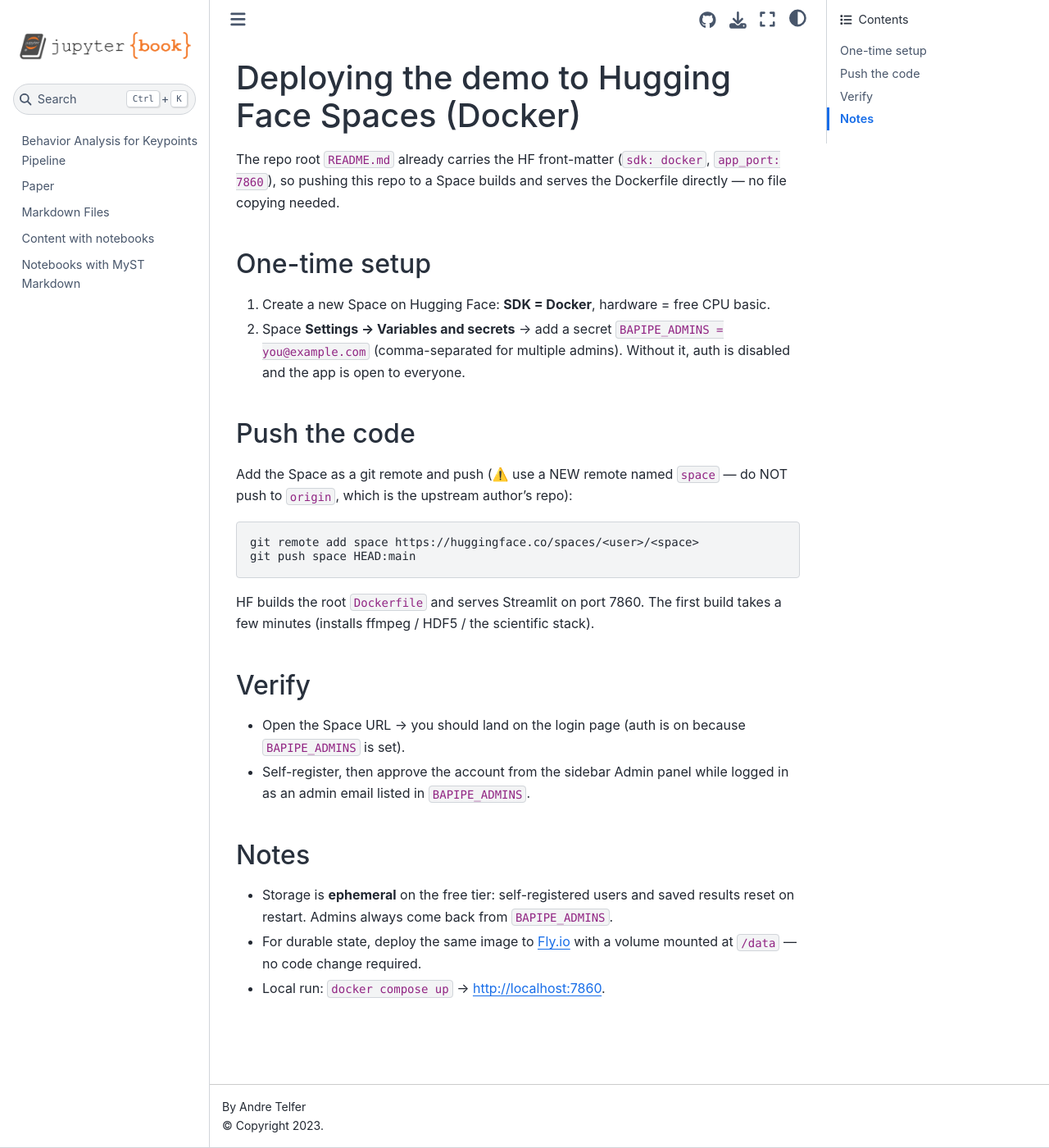
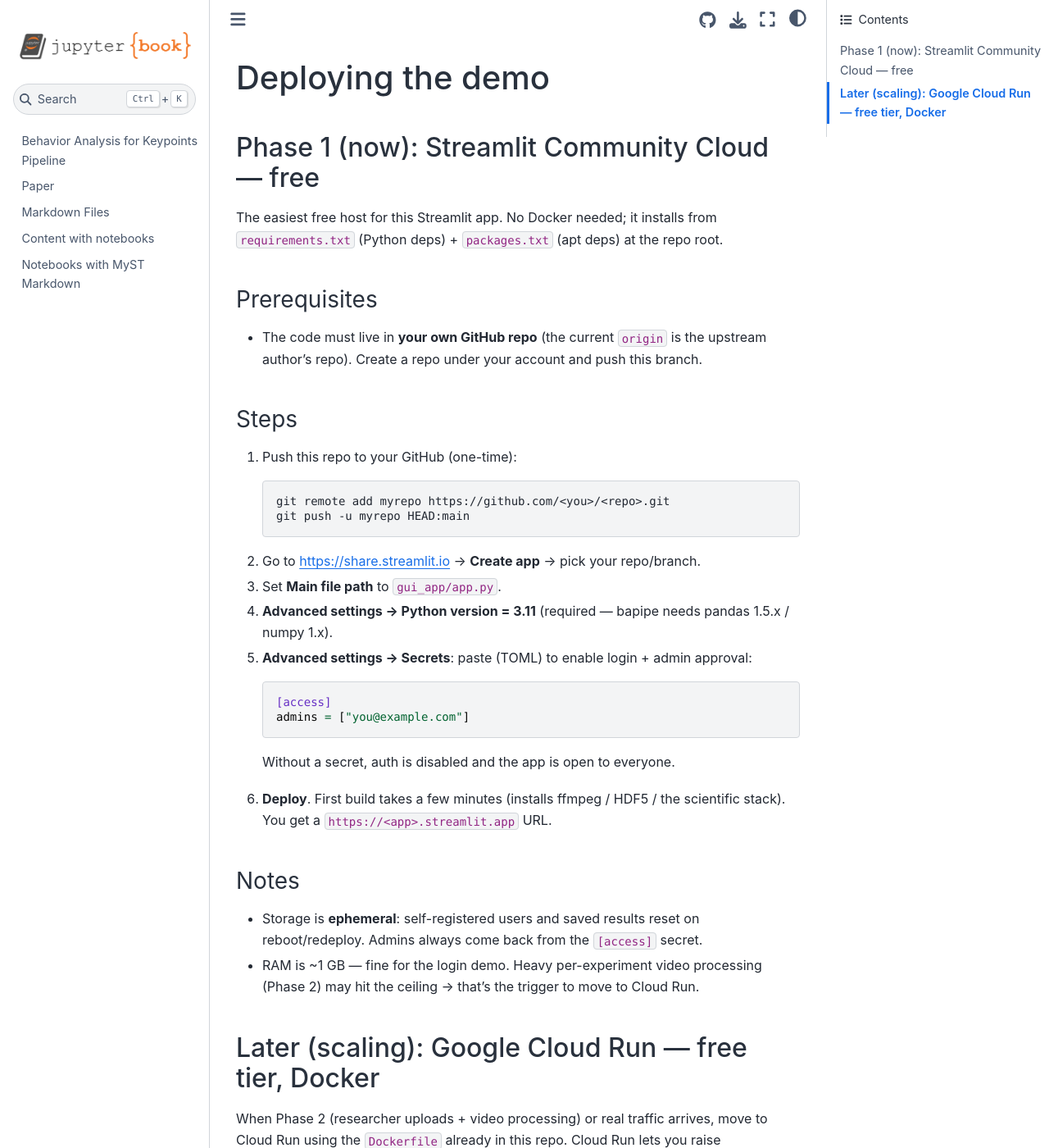
Before and after one commit to alsdkkang/bapipe_dashboard, a Jupyter Book: the page built from docs/DEPLOY.md, in a window 1280 px wide and 1400 px high. Shown: the whole window at 82% size. Built offline with Jupyter Book 1.0.4 settings and Sphinx 7.4.7 and the Sphinx Book theme 1.1.4, drawn with Linux system fonts in a browser that asks for light colours; some of the changed text lies outside the part shown.

Commit message:
feat(deploy): target Streamlit Community Cloud (HF Docker now paid)
HF Spaces made Docker/compute Spaces PRO-only; only Static is free (can't run
Streamlit). Pivot Phase-1 deploy to Streamlit Community Cloud (free):
- root requirements.txt now carries the app deps (-r gui_app/requirements.txt);
  bapipe's docs deps preserved in requirements-docs.txt
- packages.txt adds apt deps (ffmpeg, libgl1, libglib2.0-0, libhdf5-dev)
- revert HF README front-matter; DEPLOY.md rewritten for Community Cloud, with
  Cloud Run kept as the later scaling path (Docker image unchanged)

Auth needs no change: the [access] secret path was always supported.

````diff
--- a/docs/DEPLOY.md
+++ b/docs/DEPLOY.md
@@ -1,34 +1,46 @@
-# Deploying the demo to Hugging Face Spaces (Docker)
+# Deploying the demo
 
-The repo root `README.md` already carries the HF front-matter
-(`sdk: docker`, `app_port: 7860`), so pushing this repo to a Space builds and
-serves the Dockerfile directly — no file copying needed.
+## Phase 1 (now): Streamlit Community Cloud — free
 
-## One-time setup
-1. Create a new Space on Hugging Face: **SDK = Docker**, hardware = free CPU basic.
-2. Space **Settings → Variables and secrets** → add a secret
-   `BAPIPE_ADMINS = you@example.com` (comma-separated for multiple admins).
-   Without it, auth is disabled and the app is open to everyone.
+The easiest free host for this Streamlit app. No Docker needed; it installs from
+`requirements.txt` (Python deps) + `packages.txt` (apt deps) at the repo root.
 
-## Push the code
-Add the Space as a git remote and push (⚠️ use a NEW remote named `space` — do
-NOT push to `origin`, which is the upstream author's repo):
-```bash
-git remote add space https://huggingface.co/spaces/<user>/<space>
-git push space HEAD:main
-```
-HF builds the root `Dockerfile` and serves Streamlit on port 7860. The first
-build takes a few minutes (installs ffmpeg / HDF5 / the scientific stack).
+### Prerequisites
+- The code must live in **your own GitHub repo** (the current `origin` is the
+  upstream author's repo). Create a repo under your account and push this branch.
 
-## Verify
-- Open the Space URL → you should land on the login page (auth is on because
-  `BAPIPE_ADMINS` is set).
-- Self-register, then approve the account from the sidebar Admin panel while
-  logged in as an admin email listed in `BAPIPE_ADMINS`.
+### Steps
+1. Push this repo to your GitHub (one-time):
+   ```bash
+   git remote add myrepo https://github.com/<you>/<repo>.git
+   git push -u myrepo HEAD:main
+   ```
+2. Go to https://share.streamlit.io → **Create app** → pick your repo/branch.
+3. Set **Main file path** to `gui_app/app.py`.
+4. **Advanced settings → Python version = 3.11** (required — bapipe needs pandas
+   1.5.x / numpy 1.x).
+5. **Advanced settings → Secrets**: paste (TOML) to enable login + admin approval:
+   ```toml
+   [access]
+   admins = ["you@example.com"]
+   ```
+   Without a secret, auth is disabled and the app is open to everyone.
+6. **Deploy**. First build takes a few minutes (installs ffmpeg / HDF5 / the
+   scientific stack). You get a `https://<app>.streamlit.app` URL.
 
-## Notes
-- Storage is **ephemeral** on the free tier: self-registered users and saved
-  results reset on restart. Admins always come back from `BAPIPE_ADMINS`.
-- For durable state, deploy the same image to Fly.io with a volume mounted at
-  `/data` — no code change required.
-- Local run: `docker compose up` → http://localhost:7860.
+### Notes
+- Storage is **ephemeral**: self-registered users and saved results reset on
+  reboot/redeploy. Admins always come back from the `[access]` secret.
+- RAM is ~1 GB — fine for the login demo. Heavy per-experiment video processing
+  (Phase 2) may hit the ceiling → that's the trigger to move to Cloud Run.
+
+## Later (scaling): Google Cloud Run — free tier, Docker
+
+When Phase 2 (researcher uploads + video processing) or real traffic arrives,
+move to Cloud Run using the `Dockerfile` already in this repo. Cloud Run lets you
+raise memory/CPU, add a custom domain, and attach Cloud Storage for uploads — no
+app code change. Set the admin list via the `BAPIPE_ADMINS` env var (comma-
+separated) instead of the `[access]` secret.
+
+- Durable state alternative: Fly.io with a volume mounted at `/data`.
+- Local run of the container: `docker compose up` → http://localhost:7860.
--- /dev/null
+++ b/packages.txt
@@ -0,0 +1,4 @@
+ffmpeg
+libgl1
+libglib2.0-0
+libhdf5-dev
````
Also changed, not shown: README.md (+0 -10 lines), requirements-docs.txt (added, +9 -0 lines), requirements.txt (+6 -5 lines).
